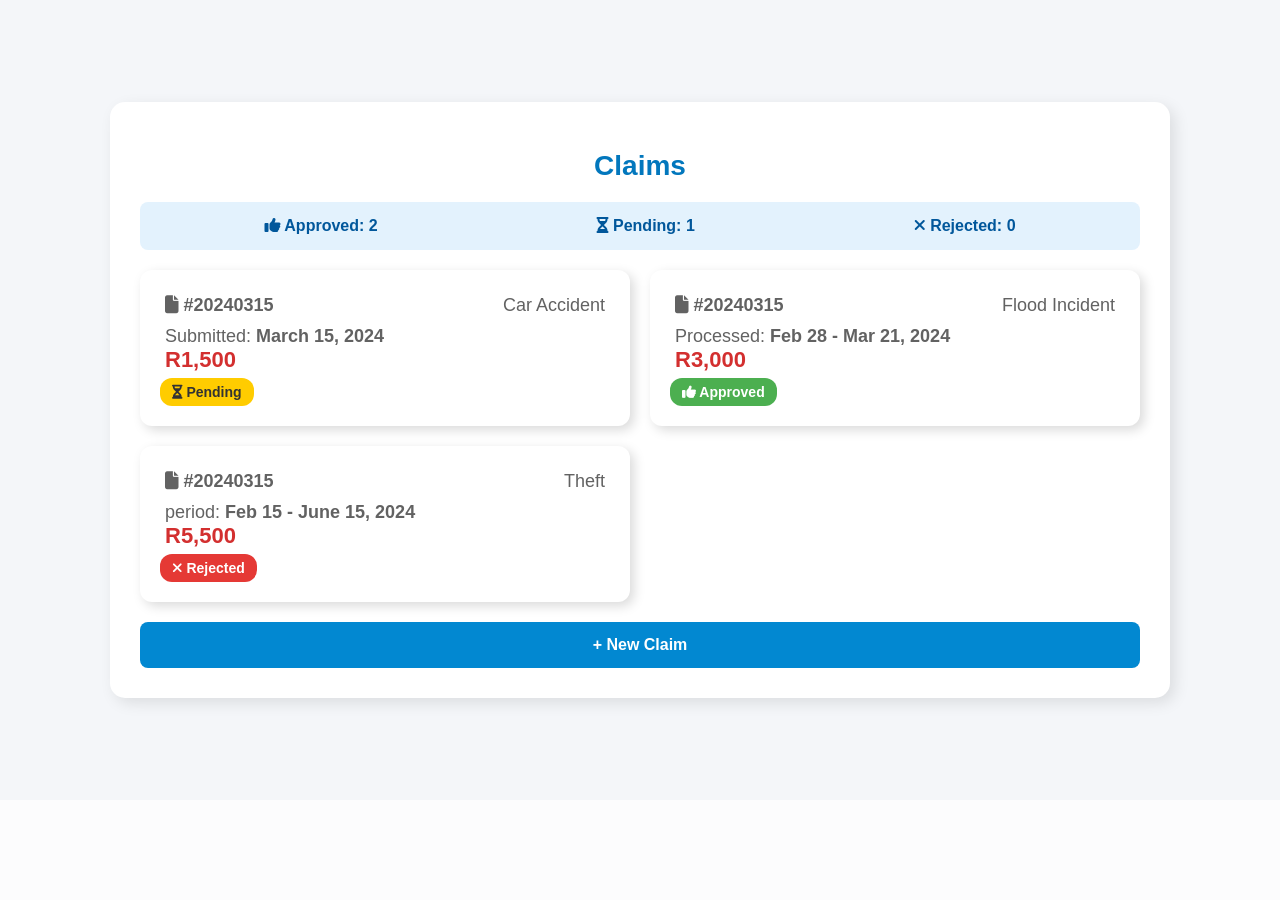
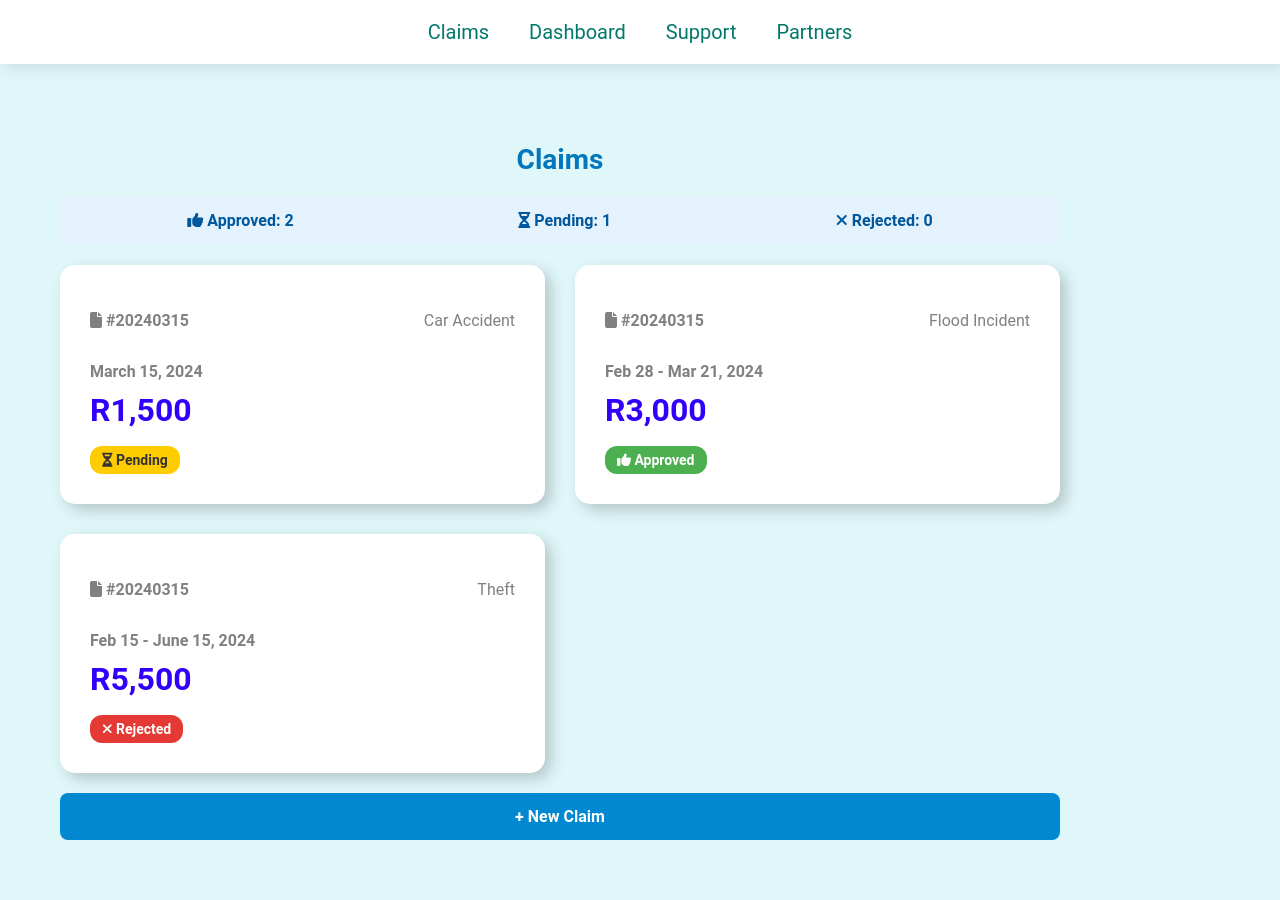
Before and after one commit to Vuyo17Sanlam/Car-Insurance-Capstone, a Python web app: template templates/claims.html in a window 1280 px wide. Before the commit the page ends 710 px from the top, so only its background shows below. Run offline with Jinja, Linux system fonts and the light colour scheme; the template is opened without the code that fills it, so the values that code supplies are empty.

Commit message:
Spacing Claims Card

```diff
--- a/templates/claims.html
+++ b/templates/claims.html
@@ -11,23 +11,41 @@
     <title>Claims - Car Insurance</title>
     <style>
       body {
-        font-family: "Poppins", sans-serif;
-        background: #f4f6f9;
         margin: 0;
-        padding: 0;
+        font-family: "Roboto", sans-serif;
+        background-color: #e0f7fa; /* Pastel blue background */
+      }
+      nav {
+        position: sticky;
+        top: 0;
+        background-color: #ffffff;
+      }
+      ul {
+        list-style-type: none;
+        margin: 0;
+        padding: 6px;
+        overflow: hidden;
         display: flex;
         justify-content: center;
-        align-items: center;
-        min-height: 100vh;
+        font-size: 20px;
+        box-shadow: 5px 5px 15px rgba(0, 0, 0, 0.1);
       }
-
+      li a {
+        display: block;
+        text-align: center;
+        padding: 14px 20px;
+        text-decoration: none;
+        color: #00796b; /* Pastel green */
+      }
+      li a:hover {
+        background-color: #004d40; /* Darker green */
+        color: #ffffff;
+      }
       .container {
         width: 1000px;
-        background: #fff;
         padding: 30px;
         margin: 30px;
         border-radius: 15px;
-        box-shadow: 5px 5px 15px rgba(0, 0, 0, 0.1);
       }
 
       h1 {
@@ -49,19 +67,13 @@
         justify-content: space-around;
       }
 
-      .claims-container {
-        display: grid;
-        grid-template-columns: 1fr 1fr;
-        gap: 20px;
-      }
-
       .claim-card {
         background: white;
-        padding: 20px;
-        border-radius: 12px;
-        box-shadow: 4px 4px 12px rgba(0, 0, 0, 0.15);
+        padding: 30px; /* Increased padding */
+        border-radius: 15px;
+        box-shadow: 6px 6px 15px rgba(0, 0, 0, 0.2);
         transition: transform 0.3s ease-in-out;
-        font-size: 18px;
+        font-size: 22px; /* Increased font size */
       }
       .claim-card-header {
         display: flex;
@@ -74,19 +86,32 @@
       }
 
       .claim-card p {
-        margin: 5px;
-        color: #626262;
-      }
-
-      .claim-card b.date {
-        color: #626262;
+        /* Increased spacing */
+        color: grey;
+        font-size: 16px; /* Bigger text */
       }
 
       .claim-card b.price {
-        font-size: 22px;
-        color: #d32f2f;
+        font-size: 32px; /* Bigger price */
+        color: #3200fa;
         font-weight: bold;
         display: block;
+        margin-top: 10px; /* More spacing above price */
+      }
+
+      .claim-card-header {
+        display: flex;
+        justify-content: space-between;
+        font-size: 22px; /* Increased font size */
+      }
+
+      .claims-container {
+        display: grid;
+        grid-template-columns: repeat(
+          auto-fit,
+          minmax(400px, 1fr)
+        ); /* Bigger cards */
+        gap: 30px; /* More spacing between cards */
       }
 
       .status {
@@ -96,7 +121,6 @@
         font-size: 14px;
         display: inline-block;
       }
-
       .pending {
         background: #ffcc00;
         color: #333;
@@ -129,6 +153,14 @@
     </style>
   </head>
   <body>
+    <nav class="navbar">
+      <ul>
+        <li><a href="claims.html">Claims</a></li>
+        <li><a href="#dashboard">Dashboard</a></li>
+        <li><a href="#support">Support</a></li>
+        <li><a href="#partners">Partners</a></li>
+      </ul>
+    </nav>
     <div class="container">
       <h1>Claims</h1>
 
@@ -148,7 +180,7 @@
           </div>
 
           <p>
-            Submitted: <b class="date">March 15, 2024</b>
+            <b class="date">March 15, 2024</b>
             <b class="price">R1,500</b>
           </p>
           <span class="status pending"
@@ -164,7 +196,7 @@
             <p>Flood Incident</p>
           </div>
           <p>
-            Processed: <b class="date">Feb 28 - Mar 21, 2024</b>
+            <b class="date">Feb 28 - Mar 21, 2024</b>
             <b class="price">R3,000</b>
           </p>
           <span class="status approved"
@@ -180,7 +212,7 @@
             <p>Theft</p>
           </div>
           <p>
-            period: <b class="date">Feb 15 - June 15, 2024</b>
+            <b class="date">Feb 15 - June 15, 2024</b>
             <b class="price">R5,500</b>
           </p>
           <span class="status rejected"
--- a/templates/dashboard.html
+++ b/templates/dashboard.html
@@ -126,7 +126,7 @@
   <body>
     <nav class="navbar">
       <ul>
-        <li><a href="#claims">Claims</a></li>
+        <li><a href="claims.html">Claims</a></li>
         <li><a href="#dashboard">Dashboard</a></li>
         <li><a href="#support">Support</a></li>
         <li><a href="#partners">Partners</a></li>
```
